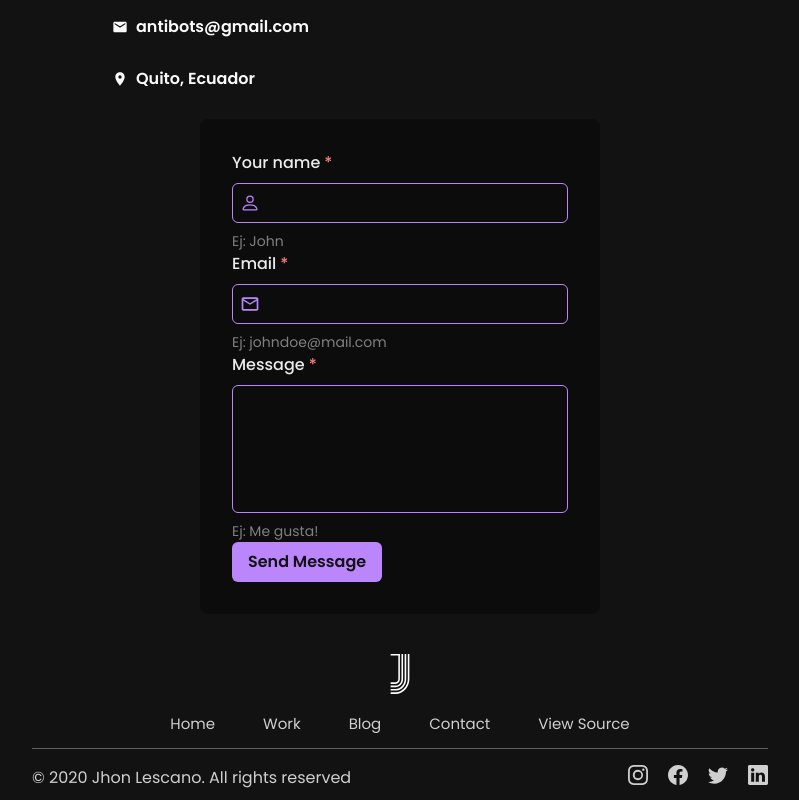
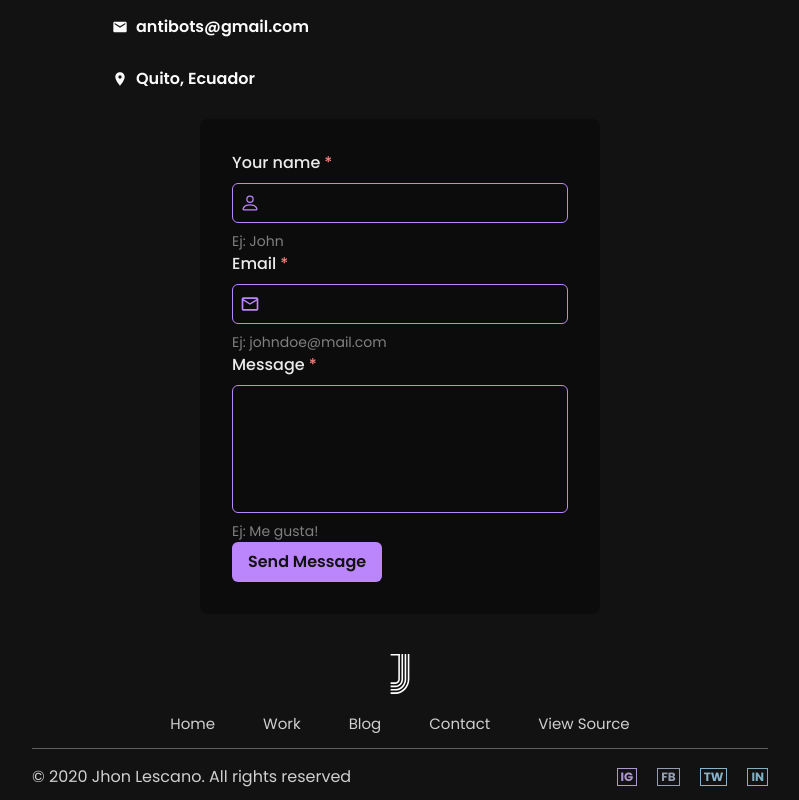
Before and after one commit to jhonson-lc/my-homepage, a Next.js app: page /contact in a window 1280 px wide. Shown: the part 390-1190 px from the top of the page, without its empty margins (240-1039 px from the left). Built offline with nearby package versions, Linux system fonts and the light colour scheme.

Commit message:
"refactor: social medias"

```diff
--- a/components/header/ListOfSocial.tsx
+++ b/components/header/ListOfSocial.tsx
@@ -1,10 +1,10 @@
-import { Stack, Link, Icon } from "@chakra-ui/react";
+import { Stack, Link, Icon, Badge, Tooltip } from "@chakra-ui/react";
 import NextLink from "next/link";
 import { motion } from "framer-motion";
 
 import { SOCIAL_MEDIAS } from "./constants";
 
-const ListOfSocial = ({ size, color }: { size: number; color: string }) => {
+const ListOfSocial = () => {
   return (
     <Stack direction="row" justify="center" spacing={5}>
       {SOCIAL_MEDIAS.map((social) => {
@@ -16,7 +16,22 @@ const ListOfSocial = ({ size, color }: { size: number; color: string }) => {
               target="_blank"
               whileHover={{ scale: 1.1 }}
             >
-              <Icon as={social.icon} color={color} h={size} w={size} />
+              <Tooltip
+                aria-label={social.name}
+                bg="gray.50"
+                fontSize="10px"
+                label={social.name}
+                p={1}
+                rounded={"none"}
+              >
+                <Badge
+                  colorScheme={social.color}
+                  rounded="none"
+                  variant="outline"
+                >
+                  {social.text}
+                </Badge>
+              </Tooltip>
             </Link>
           </NextLink>
         );
--- a/components/header/constants.tsx
+++ b/components/header/constants.tsx
@@ -11,19 +11,31 @@ import { LinkNav } from "./types";
 export const SOCIAL_MEDIAS: LinkNav[] = [
   {
     href: "https://www.instagram.com/jhonson.lc/?hl=es",
-    text: "Instagram",
+    text: "IG",
+    name: "Instagram",
     icon: BsInstagram,
+    color: "purple",
   },
   {
     href: "https://www.facebook.com/jhon.cisneros.754/",
-    text: "Facebook",
+    text: "FB",
+    name: "Facebook",
     icon: BsFacebook,
+    color: "facebook",
   },
-  { href: "https://twitter.com/jhonson_lc", text: "Twitter", icon: BsTwitter },
+  {
+    href: "https://twitter.com/jhonson_lc",
+    color: "twitter",
+    text: "TW",
+    name: "Twitter",
+    icon: BsTwitter,
+  },
   {
     href: "https://www.linkedin.com/in/jhonlescano/",
-    text: "LinkedIn",
+    text: "IN",
+    name: "LinkedIn",
     icon: BsLinkedin,
+    color: "linkedin",
   },
 ];
 
--- a/components/header/types.tsx
+++ b/components/header/types.tsx
@@ -8,4 +8,6 @@ export interface LinkNav {
   target?: string;
   onClose?: any;
   font?: { size: any; weight: any };
+  color?: string;
+  name?: string;
 }
```
